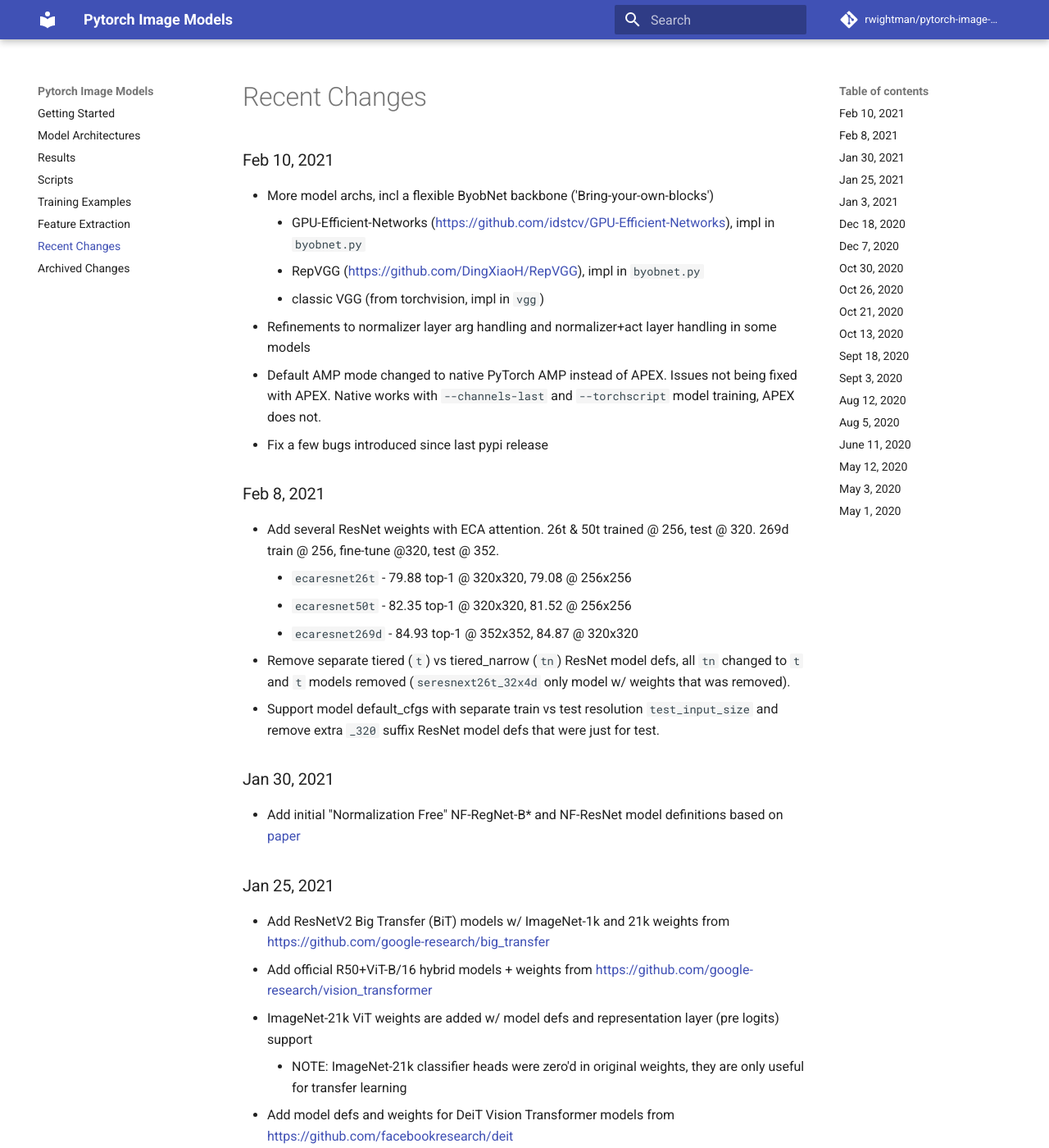
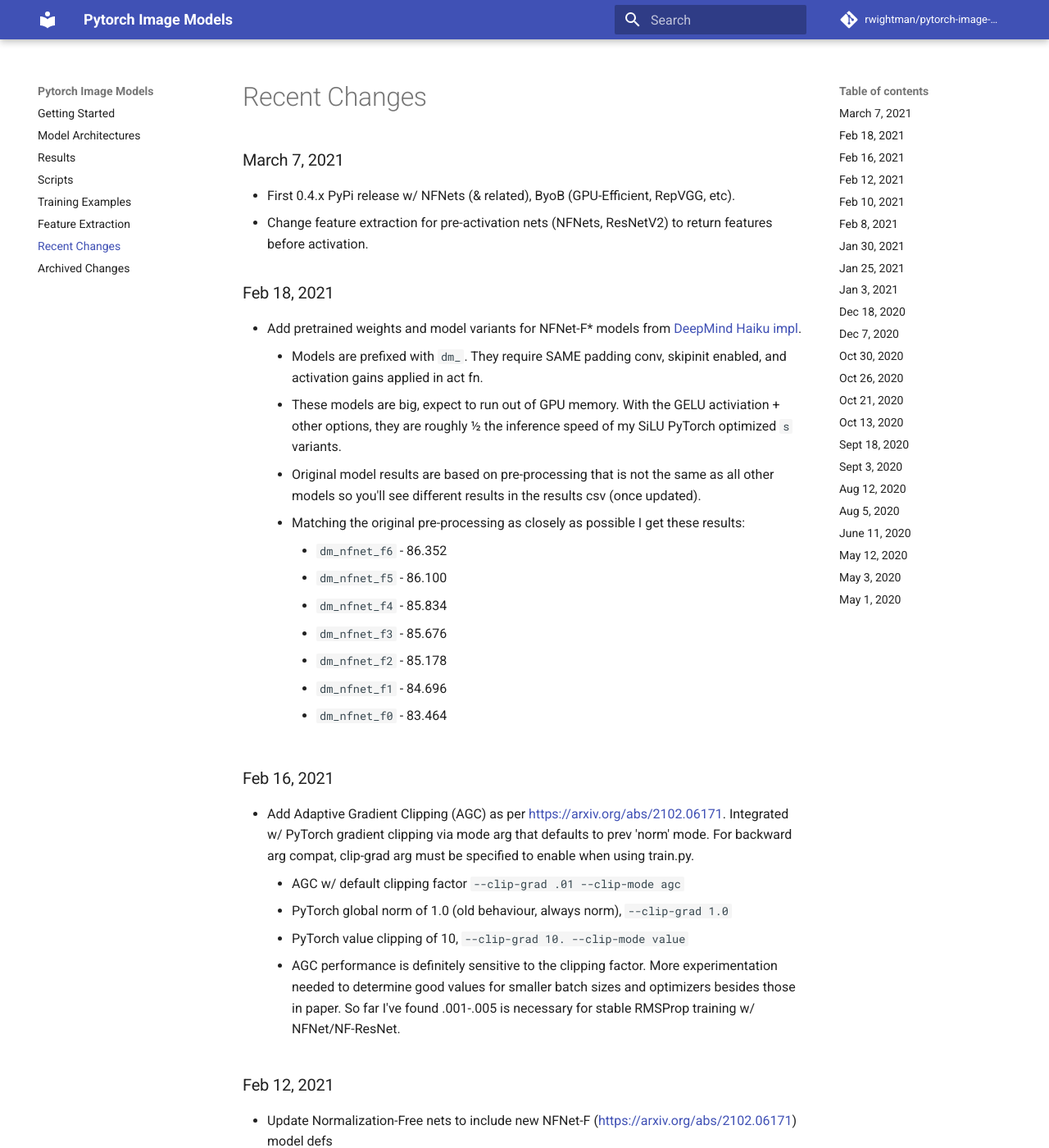
Before and after one commit to katherinek727/pytorch-image-models, an MkDocs documentation site: the page built from docs/changes.md, in a window 1280 px wide and 1400 px high. Shown: the whole window at 82% size. Built offline with MkDocs 1.6.1 and Material for MkDocs 9.7.7, drawn with Linux system fonts in a browser that asks for light colours; comment, search, counter and statistics services are not loaded.

Commit message:
Update README.md, documentation, add TOC, sponsors, and links to timmdocs and paperswithcode

```diff
--- a/docs/changes.md
+++ b/docs/changes.md
@@ -1,4 +1,32 @@
 # Recent Changes
+
+### March 7, 2021
+* First 0.4.x PyPi release w/ NFNets (& related), ByoB (GPU-Efficient, RepVGG, etc).
+* Change feature extraction for pre-activation nets (NFNets, ResNetV2) to return features before activation.
+
+### Feb 18, 2021
+* Add pretrained weights and model variants for NFNet-F* models from [DeepMind Haiku impl](https://github.com/deepmind/deepmind-research/tree/master/nfnets).
+  * Models are prefixed with `dm_`. They require SAME padding conv, skipinit enabled, and activation gains applied in act fn.
+  * These models are big, expect to run out of GPU memory. With the GELU activiation + other options, they are roughly 1/2 the inference speed of my SiLU PyTorch optimized `s` variants.
+  * Original model results are based on pre-processing that is not the same as all other models so you'll see different results in the results csv (once updated).
+  * Matching the original pre-processing as closely as possible I get these results:
+    * `dm_nfnet_f6` - 86.352
+    * `dm_nfnet_f5` - 86.100
+    * `dm_nfnet_f4` - 85.834
+    * `dm_nfnet_f3` - 85.676
+    * `dm_nfnet_f2` - 85.178
+    * `dm_nfnet_f1` - 84.696
+    * `dm_nfnet_f0` - 83.464
+
+### Feb 16, 2021
+* Add Adaptive Gradient Clipping (AGC) as per https://arxiv.org/abs/2102.06171. Integrated w/ PyTorch gradient clipping via mode arg that defaults to prev 'norm' mode. For backward arg compat, clip-grad arg must be specified to enable when using train.py.
+  * AGC w/ default clipping factor `--clip-grad .01 --clip-mode agc`
+  * PyTorch global norm of 1.0 (old behaviour, always norm), `--clip-grad 1.0`
+  * PyTorch value clipping of 10, `--clip-grad 10. --clip-mode value`
+  * AGC performance is definitely sensitive to the clipping factor. More experimentation needed to determine good values for smaller batch sizes and optimizers besides those in paper. So far I've found .001-.005 is necessary for stable RMSProp training w/ NFNet/NF-ResNet.
+
+### Feb 12, 2021
+* Update Normalization-Free nets to include new NFNet-F (https://arxiv.org/abs/2102.06171) model defs
 
 ### Feb 10, 2021
 * More model archs, incl a flexible ByobNet backbone ('Bring-your-own-blocks')
```
Also changed, not shown: README.md (+28 -42 lines), docs/archived_changes.md (+40 -0 lines), docs/index.md (+14 -3 lines), docs/models.md (+3 -1 lines), docs/results.md (+3 -2 lines).
